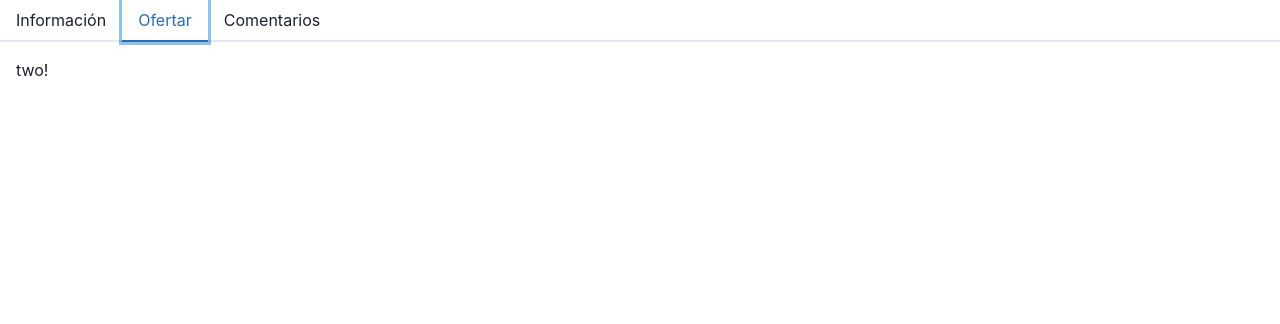
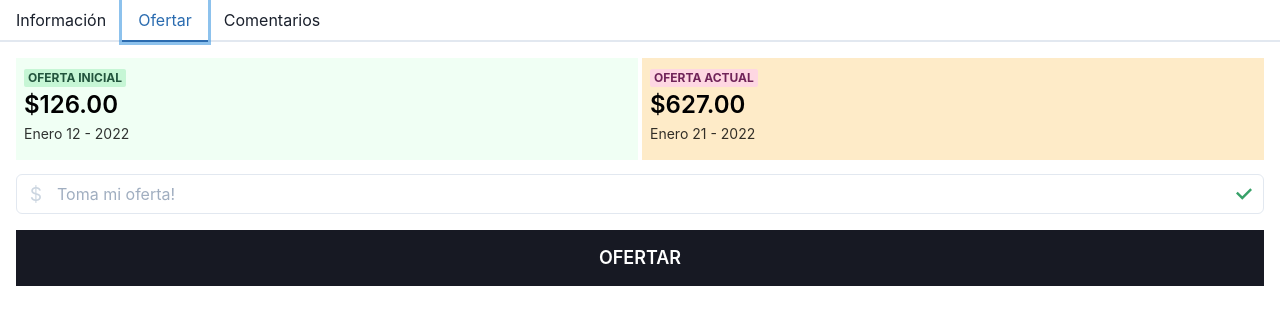
Before and after one commit to JsQkzoo18/sub_safe, a Next.js app: page /tabs in a window 1280 px wide. Both pictures are taken after a click on the tab "Ofertar". Shown: the top 324 px of the page. Built offline with nearby package versions, Linux system fonts and the light colour scheme.

Commit message:
Added Bids and Comments Tab

```diff
--- a/components/Footer/Footer.js
+++ b/components/Footer/Footer.js
@@ -61,7 +61,7 @@ export default function Footer() {
         align={{ base: "center", md: "center" }}
       >
         <Logo />
-        <Text>© 2022 SubaSafe. All rights reserved</Text>
+        <Text>© 2022 SubaSafe. Todos los derechos reservados</Text>
         <Stack direction={"row"} spacing={6}>
           <FooterButton label={"Mail"} href={"#"}>
             <EmailIcon />
--- a/components/Tab/TabProduct.js
+++ b/components/Tab/TabProduct.js
@@ -9,12 +9,27 @@ import {
   Button,
   StackDivider,
   useColorModeValue,
+  InputGroup,
+  InputLeftElement,
+  Input,
+  InputRightElement,
+  Stat,
+  StatLabel,
+  StatNumber,
+  StatHelpText,
+  StatGroup,
+  Badge,
+  Center,
+  Text,
+  Box,
+  Heading,
 } from "@chakra-ui/react";
 import { HeaderWrapper } from "../Item/HeaderWrapper/HeaderWrapper";
 import { DescriptionWrapper } from "../Item/DescriptionWrapper/DescriptionWrapper";
 import { FeaturesWrapper } from "../Item/FeaturesWrapper/FeaturesWrapper";
 import { DetailsWrapper } from "../Item/DetailsWrapper/DetailsWrapper";
 import { MoreDetailsWrapper } from "../Item/MoreDetailsWrapper/MoreDetailsWrapper";
+import { CheckIcon } from "@chakra-ui/icons";
 
 export default function TabProduct() {
   return (
@@ -30,10 +45,10 @@ export default function TabProduct() {
           <Description />
         </TabPanel>
         <TabPanel>
-          <p>two!</p>
+          <Bids />
         </TabPanel>
         <TabPanel>
-          <p>three!</p>
+          <Comments />
         </TabPanel>
       </TabPanels>
     </Tabs>
@@ -60,6 +75,40 @@ function Description() {
         </Stack>
       </Stack>
       <MoreDetailsWrapper />
+    </>
+  );
+}
+
+function Bids() {
+  return (
+    <Stack spacing={4}>
+      <StatGroup h="100px" color="white" borderRadius={10}>
+        <Stat p={2} color="black" bg="green.50">
+          <StatLabel>
+            <Badge colorScheme="green">Oferta inicial</Badge>
+          </StatLabel>
+          <StatNumber>$126.00</StatNumber>
+          <StatHelpText>Enero 12 - 2022</StatHelpText>
+        </Stat>
+        <Stat p={2} ml={1} color="black" bg="orange.100">
+          <StatLabel>
+            <Badge colorScheme="pink">Oferta actual</Badge>
+          </StatLabel>
+          <StatNumber>$627.00</StatNumber>
+          <StatHelpText>Enero 21 - 2022</StatHelpText>
+        </Stat>
+      </StatGroup>
+
+      <InputGroup>
+        <InputLeftElement
+          pointerEvents="none"
+          color="gray.300"
+          fontSize="1.2em"
+          children="$"
+        />
+        <Input placeholder="Toma mi oferta!" />
+        <InputRightElement children={<CheckIcon color="green.500" />} />
+      </InputGroup>
 
       <Button
         rounded={"none"}
@@ -75,8 +124,76 @@ function Description() {
           boxShadow: "lg",
         }}
       >
-        Buy
+        Ofertar
       </Button>
+    </Stack>
+  );
+}
+
+function Comments() {
+  return (
+    <>
+      <Stack spacing={{ base: 2, md: 4 }}>
+        <Stack
+          spacing={{ base: 1, sm: 2 }}
+          direction={"column"}
+          divider={
+            <StackDivider
+              borderColor={useColorModeValue("gray.200", "gray.600")}
+            />
+          }
+        >
+          <CardComment
+            user={"Alex Cuenca"}
+            title="Me encanta"
+            description="Tiernosito es muy sabio, es un osito con espíritu de abuelito cuyo
+            corazón está siempre en su lugar. Ya sea al dar un consejo o al
+            ofrecer comprensión, siempre sabe lo que necesita un niño para
+            ayudarle a expresar sus sentimientos."
+          />
+          <CardComment
+            user="Francisco LLinin"
+            title="Quiero un osito!"
+            description="Son tan lindos, y su textura es unica"
+          />
+        </Stack>
+      </Stack>
     </>
   );
 }
+
+function CardComment({ user, title, description }) {
+  return (
+    <Center py={5}>
+      <Box
+        maxW={"500px"}
+        w={"full"}
+        bg={useColorModeValue("white", "gray.900")}
+        boxShadow={"2xl"}
+        rounded={"md"}
+        p={6}
+        overflow={"hidden"}
+      >
+        <Stack>
+          <Text
+            color={"green.500"}
+            textTransform={"uppercase"}
+            fontWeight={800}
+            fontSize={"sm"}
+            letterSpacing={1.1}
+          >
+            {user}
+          </Text>
+          <Heading
+            color={useColorModeValue("gray.700", "white")}
+            fontSize={"2xl"}
+            fontFamily={"body"}
+          >
+            {title}
+          </Heading>
+          <Text color={"gray.500"}>{description}</Text>
+        </Stack>
+      </Box>
+    </Center>
+  );
+}
```
